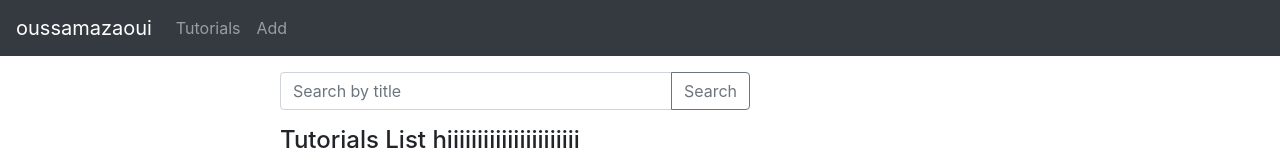
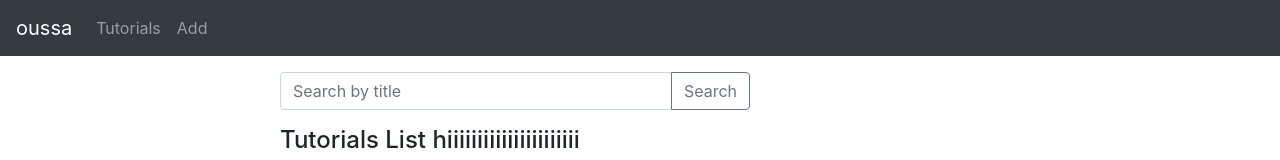
Before and after one commit to oussamazaoui/cloud-native-fullstack-pipeline, an Angular app in the folder angular-15-client/: page /tutorials in a window 1280 px wide. Shown: the top 160 px of the page. Built offline with nearby package versions, Linux system fonts and the light colour scheme; no server answers.

Commit message:
Update app.component.html

```diff
--- a/angular-15-client/src/app/app.component.html
+++ b/angular-15-client/src/app/app.component.html
@@ -1,6 +1,6 @@
 <div>
   <nav class="navbar navbar-expand navbar-dark bg-dark">
-    <a href="#" class="navbar-brand">oussamazaoui</a>
+    <a href="#" class="navbar-brand">oussa</a>
     <div class="navbar-nav mr-auto">
       <li class="nav-item">
         <a routerLink="tutorials" class="nav-link">Tutorials</a>
```
